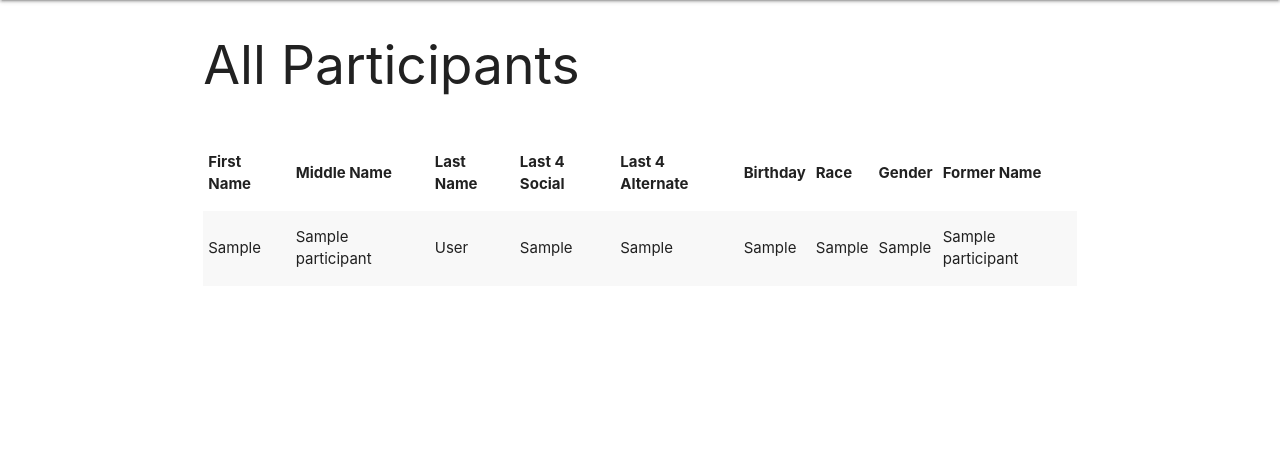
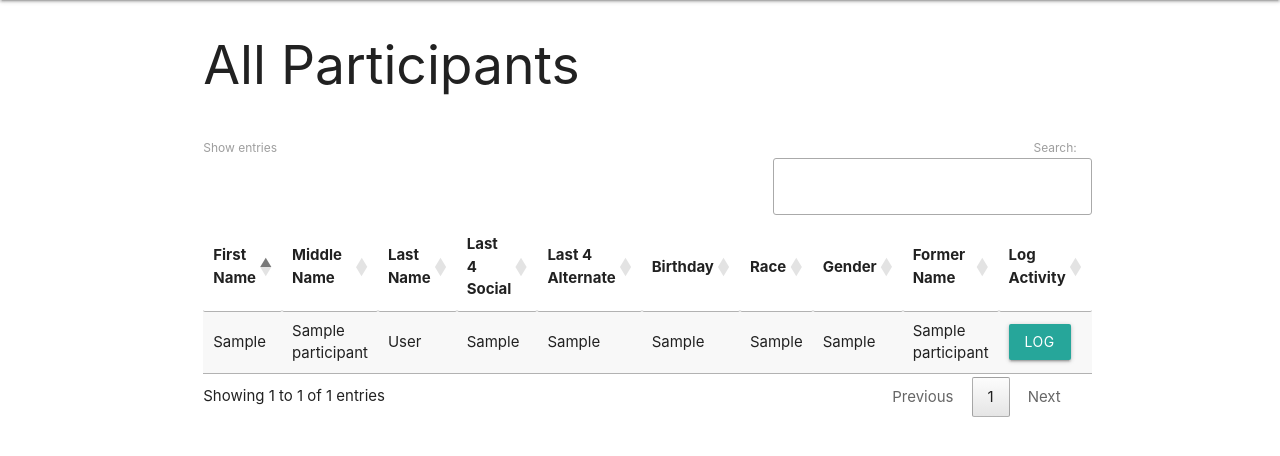
Before and after one commit to jcook-mgsu/daybreak, a CodeIgniter app: page /database/participants/index in a window 1280 px wide. Shown: the part 64-520 px from the top of the page. Run offline with CodeIgniter, Linux system fonts and the light colour scheme; the visitor is signed in with stand-in values (Sample User, id 1); tables that the repository leaves empty or names only in its code hold one stand-in row (values such as "Sample post"); some libraries are stand-ins or nearby versions.

Commit message:
Added activity set up

```diff
--- a/application/controllers/Participants.php
+++ b/application/controllers/Participants.php
@@ -12,11 +12,17 @@
 	public function __construct() {
 		parent:: __construct();
 
-		// Load equipment model
+		// Load participant model
 		$this->load->model('Participant_model');
+		// Load activity model
+		$this->load->model('Activity_model');
 	}
 
 	public function index() {
+		if(!$this->ion_auth->logged_in()) {
+			$this->session->set_flashdata("error", "Please login to access application.");
+			redirect("auth/login");
+		} else {
 			$participants = $this->Participant_model->get_participants();
 
 			$data['params'] = array(
@@ -26,8 +32,23 @@
 			);
 			$this->load->view('templates/template', $data);
 		}
+	}
 
-	public function landing() {
+	public function log_activity() {
+		if(!$this->ion_auth->logged_in()) {
+			$this->session->set_flashdata("error", "Please login to access application.");
+			redirect("auth/login");
+		} else {
+			$participants = $this->Participant_model->get_participants();
+			$activities = $this->Activity_model->get_activities();
 
+			$data['params'] = array(
+				'view'					=> 'participants/log-activity',
+				'title'					=> 'Log Activity | Depaul Daybreak',
+				'participants'	=> $participants,
+				'activities'		=> $activities
+			);
+			$this->load->view('templates/template', $data);
 		}
 	}
+}
--- /dev/null
+++ b/application/models/Activity_model.php
@@ -0,0 +1,33 @@
+<?php
+defined('BASEPATH') OR exit('No direct script access allowed');
+
+    class Activity_model extends CI_Model {
+
+      // Constructor
+      public function __construct() {
+        parent:: __construct();
+      }
+
+      // Get all activities
+      public function get_activities() {
+        $this->db->select('*');
+        $this->db->from('activity_types');
+        $this->db->order_by('name');
+        $results = $this->db->get();
+
+        if($results->num_rows() > 0) {
+          foreach($results->result_array() as $row) {
+            $activities[] = array(
+              'id'                    => $row['id'],
+              'name'                  => $row['name']
+
+            );
+          }
+        } else {
+          $activities = '';
+        }
+
+        return $activities;
+      }
+
+    }
--- a/application/views/participants/index.php
+++ b/application/views/participants/index.php
@@ -15,13 +15,22 @@
       $template = array('table_open' => '<table id="all-participants-table" class="striped highlight responsive-table">');
       $this->table->set_template($template);
 
-      $this->table->set_heading(array('First Name', 'Middle Name', 'Last Name', 'Last 4 Social', 'Last 4 Alternate', 'Birthday', 'Race', 'Gender', 'Former Name'));
+      $this->table->set_heading(array('First Name', 'Middle Name', 'Last Name', 'Last 4 Social', 'Last 4 Alternate', 'Birthday', 'Race', 'Gender', 'Former Name', 'Log Activity'));
 
       foreach($participants as $column) {
-        $this->table->add_row(array($column['fname'], $column['mname'], $column['lname'], $column['last_4_social'], $column['last_4_alt'], $column['birthday'], $column['race'], $column['gender'], $column['former_name']));
+        $this->table->add_row(array($column['fname'], $column['mname'], $column['lname'], $column['last_4_social'], $column['last_4_alt'], $column['birthday'], $column['race'], $column['gender'], $column['former_name'], '<a id="'.$column['id'].'" class="waves-effect waves-light btn modal-trigger log-activity" href="'.base_url().'participants/log_activity">Log</a>'));
       }
 
       echo $this->table->generate();
     ?>
   </div>
 </div>
+<div id="act-log-modal" class="modal">
+  <div class="modal-content">
+    <h4>Modal Header</h4>
+    <p>A bunch of text</p>
+  </div>
+  <div class="modal-footer">
+    <a href="#!" class="modal-close waves-effect waves-green btn-flat">X Close</a>
+  </div>
+</div>
--- a/application/views/templates/footer.php
+++ b/application/views/templates/footer.php
@@ -1,6 +1,7 @@
     </div><!-- end .container .main-content -->
       <script src="https://code.jquery.com/jquery-3.3.1.min.js" integrity="sha256-FgpCb/KJQlLNfOu91ta32o/NMZxltwRo8QtmkMRdAu8=" crossorigin="anonymous"></script>
       <script type="text/javascript" src="<?php echo base_url(); ?>assets/js/materialize.min.js"></script>
+      <script src="https://cdn.datatables.net/1.10.16/js/jquery.dataTables.min.js"></script>
       <script type="text/javascript" src="<?php echo base_url(); ?>assets/js/script.js"></script>
     </body>
   </html>
--- a/application/views/templates/header.php
+++ b/application/views/templates/header.php
@@ -6,6 +6,7 @@
       <link href="https://fonts.googleapis.com/icon?family=Material+Icons" rel="stylesheet">
       <!--Import materialize.css-->
       <link type="text/css" rel="stylesheet" href="<?php echo base_url(); ?>assets/css/materialize.min.css"  media="screen,projection"/>
+      <link rel="stylesheet" type="text/css" href="https://cdn.datatables.net/1.10.19/css/jquery.dataTables.css">
 
       <!--Let browser know website is optimized for mobile-->
       <meta name="viewport" content="width=device-width, initial-scale=1.0"/>
--- a/application/views/templates/template.php
+++ b/application/views/templates/template.php
@@ -8,8 +8,13 @@
     $params['participants'] = '';
   }
 
+  if(!isset($params['activities'])) {
+    $params['activities'] = '';
+  }
+
   $extra_data = array(
-    'participants'      => $params['participants']
+    'participants'      => $params['participants'],
+    'activities'        => $params['activities']
   );
 
   $this->load->view('templates/header', $params['title']);
--- a/assets/js/script.js
+++ b/assets/js/script.js
@@ -1,3 +1,10 @@
 $(document).ready(function(){
+    // Initialize Sidenavigation
     $('.sidenav').sidenav();
+
+    // Initialize modals
+    $('.modal').modal();
+
+    // Turn Participants table into data table
+    $('#all-participants-table').DataTable();
   });
```
Also changed, not shown: application/controllers/Welcome.php (+10 -18 lines), application/views/participants/log-activity.php (added). Lines whose indentation alone changed are shown as unchanged.
